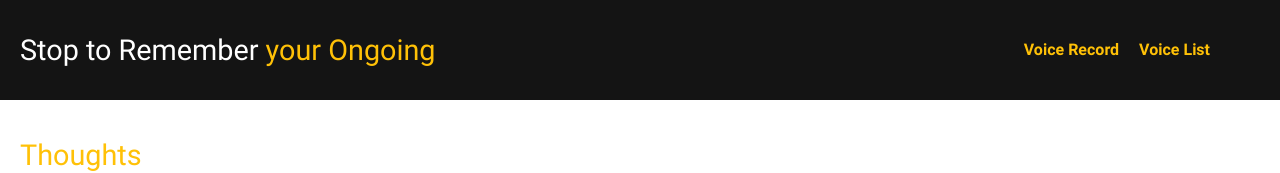
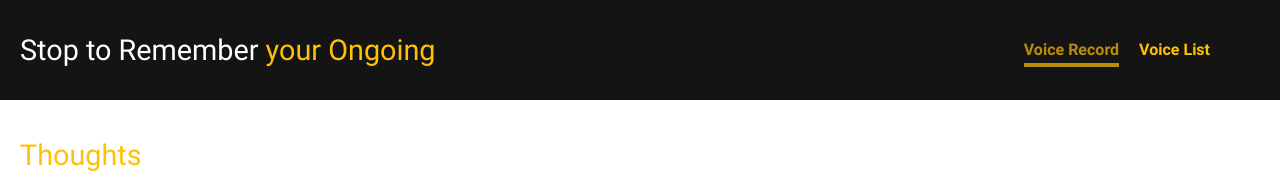
Before and after one commit to hardikk94/react-voice-note, a React (Create React App) app: page / in a window 1280 px wide. In both pictures the pointer is over the link "Voice Record". Shown: the top 173 px of the page. Built offline with nearby package versions, Linux system fonts and the light colour scheme.

Commit message:
Fixed show underline on active link

```diff
--- a/src/component/header/header.js
+++ b/src/component/header/header.js
@@ -1,4 +1,4 @@
-import { Link } from "react-router-dom"
+import { NavLink } from "react-router-dom"
 import './header.scss'
 const Header = () => {
     return (
@@ -10,10 +10,10 @@ const Header = () => {
             <nav className="navbar">
                 <ul className="btn_row">
                     <li>
-                        <Link type="button" to="/voice-recorder" className="btn_nav_links">Voice Record</Link>
+                        <NavLink activeClassName="active"  to="/voice-recorder" className="btn_nav_links">Voice Record</NavLink>
                     </li>
                     <li>
-                        <Link type="button" to="/voice-list" className="btn_nav_links">Voice List</Link>
+                        <NavLink  activeClassName="active" to="/voice-list" className="btn_nav_links">Voice List</NavLink>
                     </li>
                 </ul>
             </nav>
--- a/src/component/header/header.scss
+++ b/src/component/header/header.scss
@@ -11,6 +11,13 @@
     right: 0%;
     bottom: auto;
     z-index: 999;
+}
+
+.header a:hover,
+.header a:active{
+    padding-bottom: 0.25rem;
+    border-bottom: 4px solid $warning-color;
+    opacity: 0.7;
 }
 .title {
     width: 60%;
```
